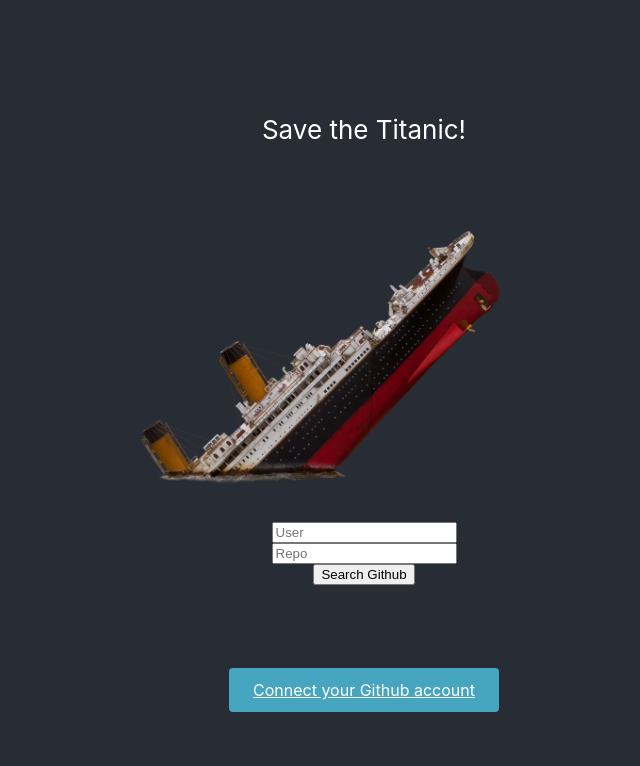
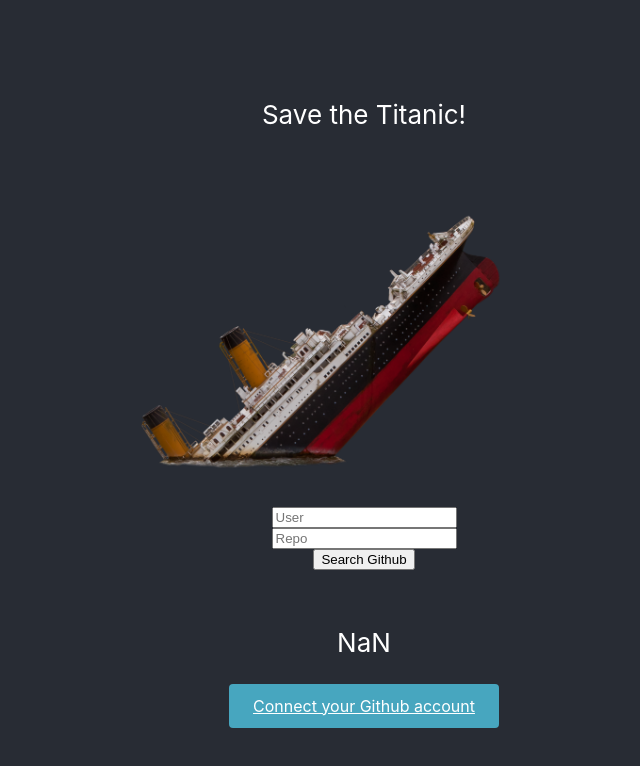
Before and after one commit to jsk28/cdws, a React (Create React App) app: page / in a window 1280 px wide. Shown: the top 766 px of the page, without its empty margins (276-916 px from the left). Built offline with nearby package versions, Linux system fonts and the light colour scheme; no server answers.

Commit message:
simple calc

```diff
--- a/src/App.js
+++ b/src/App.js
@@ -35,7 +35,7 @@ function App() {
         <input type="text" placeholder="Repo" onChange={(e) => setGithubRepo(e.target.value)} className="input_search" />
         <button onClick={fetchData} className="search_button">Search Github</button>
         <br></br>
-        <p>{githubData.size}</p>
+        <p>{calculator(githubData.size)}</p>
 
         <a
           className="App-link"
@@ -53,3 +53,7 @@ function App() {
 }
 
 export default App;
+
+function calculator(number) {
+    return number + 100;
+}
```
